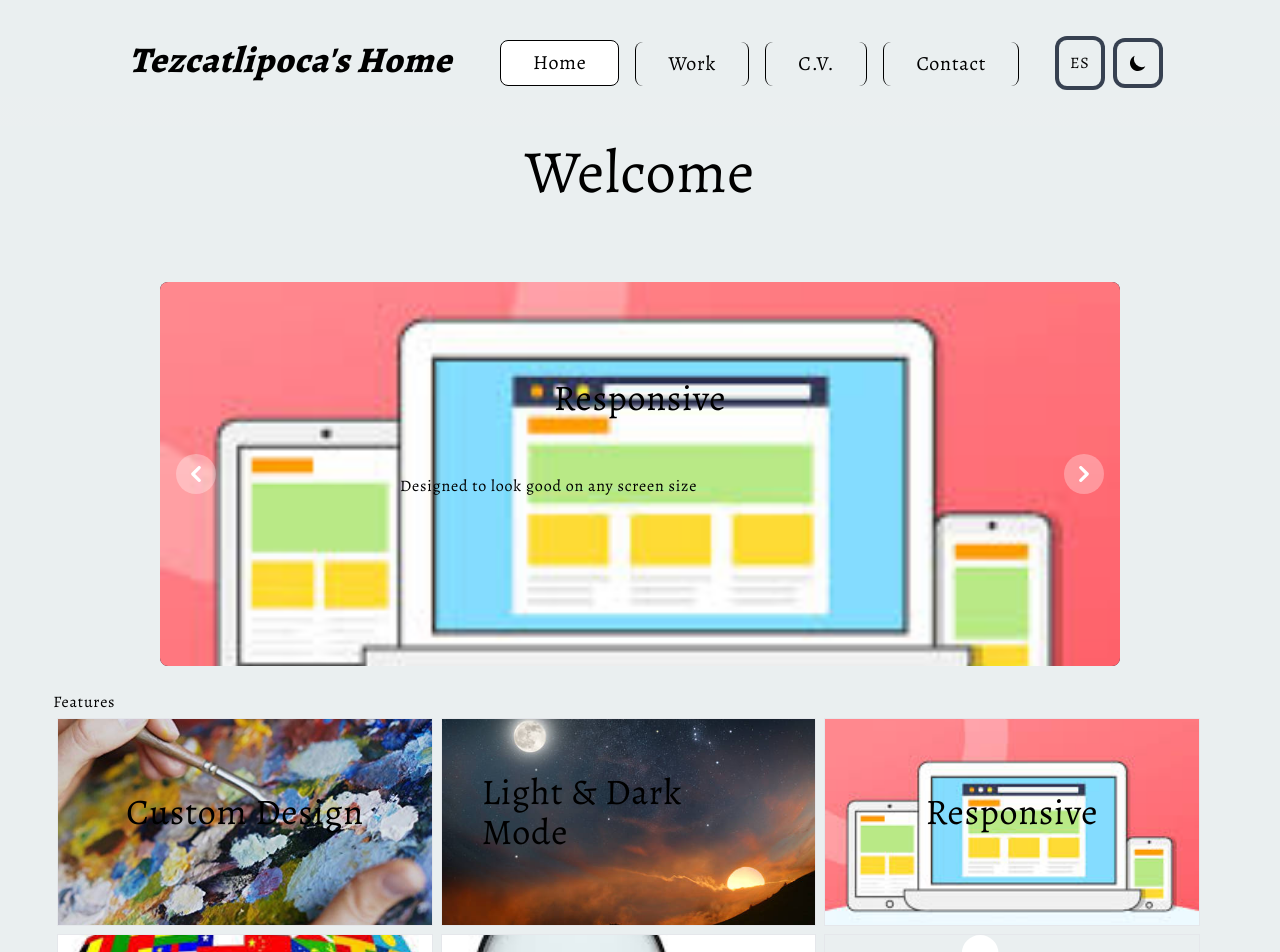
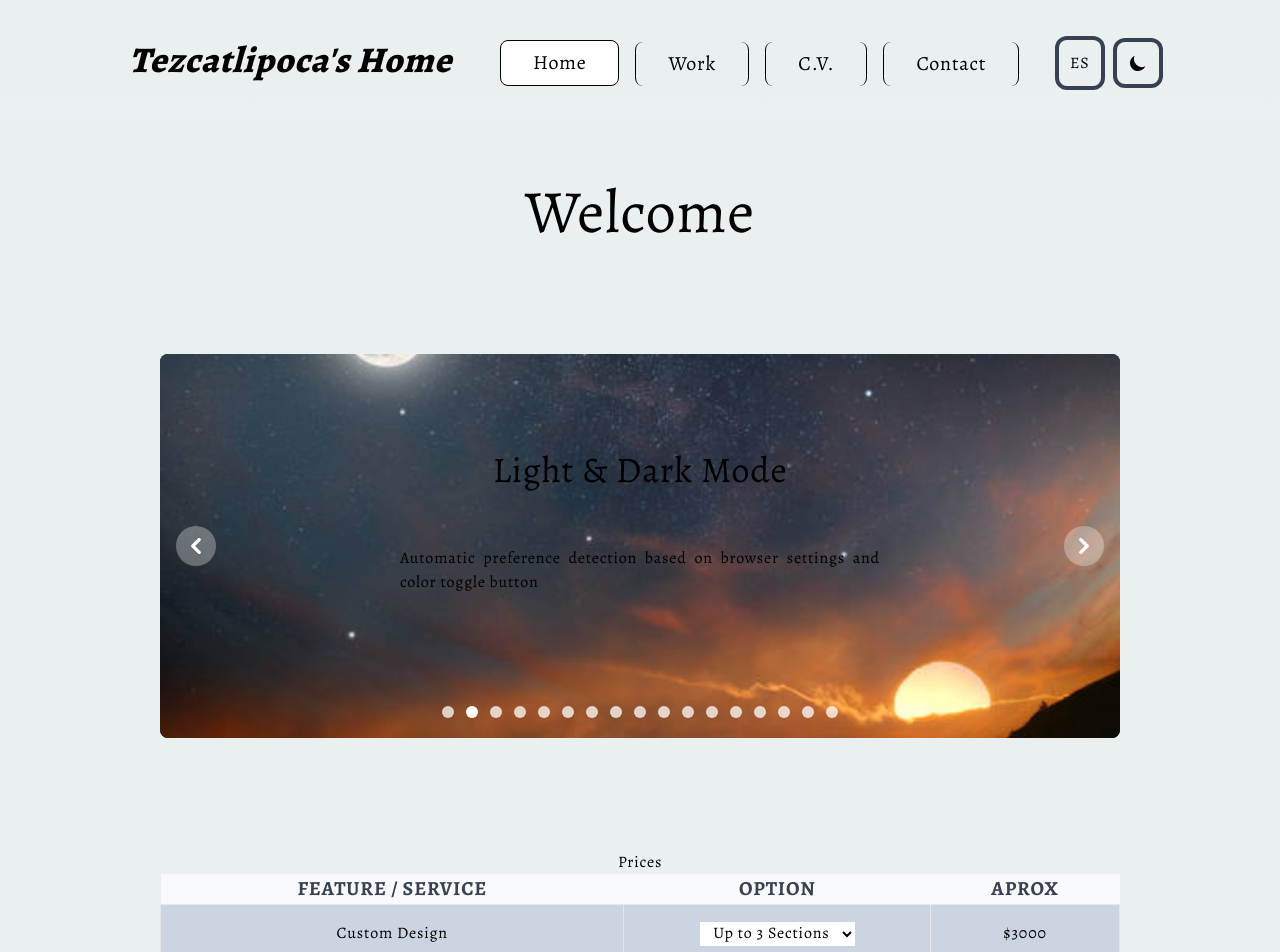
Before and after one commit to Tezcatlipoca0000/tez-web, a Next.js app: page /en in a window 1280 px wide. Shown: the top 952 px of the page. Built offline with nearby package versions, Linux system fonts and the light colour scheme.

Commit message:
carousel: implemented indicators and goto function

```diff
--- a/app/[locale]/components/Features.js
+++ b/app/[locale]/components/Features.js
@@ -12,129 +12,127 @@ import ecommBG from "@/public/ecommBG.jpg";
 import adsBG from "@/public/adsBG.jpg";
 import analBG from "@/public/analBG.png";
 import apiBG from "@/public/apiBG.jpg";
+import hostBG from "@/public/hostBG.jpg";
+import domBG from "@/public/domBG.jpg";
+import writeBG from "@/public/writeBG.jpg";
+import imgBG from "@/public/imgBG.jpg";
+import maintBG from "@/public/maintBG.jpg";
 import ArrowDown from "../icons/ArrowDown";
 import ArrowUp from "../icons/ArrowUp";
 import { useState, useEffect } from "react";
 import Image from "next/image";
 
+// ***************** TODO
+// *** Animate slides for carousel --> slideLeft {1: animate translatey-25%, ...} slideRight {...}
+// *** maybe add bounce animation to faqs
+
 export default function Features({ dictionary }) {
 
-    const [features, setFeatures] = useState({
-        list: false,
-        custom: true,
-        color: true,
-        resp: true,
-        inter: true,
-        seo: true,
-        accesib: true,
-        manage: true,
-        db: true,
-        ecom: true,
-        ads: true,
-        anal: true,
-        api: true
+    const bgImages = [customBG, colorModeBG, responsiveBG, interBG, seoBG, accesibBG, manageBG, dbBG, ecommBG, adsBG, analBG, apiBG, hostBG, domBG, writeBG, imgBG, maintBG];
+
+    const [position, setPosition] = useState({
+        "0": true,
+        "1": false,
+        "2": false,
+        "3": false,
+        "4": false,
+        "5": false,
+        "6": false,
+        "7": false,
+        "8": false,
+        "9": false,
+        "10": false,
+        "11": false,
+        "12": false,
+        "13": false,
+        "14": false,
+        "15": false,
+        "16": false,
     });
-    const [position, setPosition] = useState(0);
+
+    function prevCarousel() {
+        let newPositions = {...position},
+            currentPosition = 0;
+        for (const key in newPositions) {
+            if (newPositions[key]) {
+                currentPosition = key;
+                break;
+            }
+        }
+        let newPosition = currentPosition === '0' ? `${Object.keys(dictionary.Products).length - 1}` : `${Number(currentPosition) - 1}`;
+        newPositions[currentPosition] = false;
+        newPositions[newPosition] = true;
+        setPosition(newPositions);
+    }
+
+    function nextCarousel() {
+        let newPositions = {...position},
+            currentPosition = 0;
+        for (const key in newPositions) {
+            if (newPositions[key]) {
+                currentPosition = key;
+                break;
+            }
+        }
+        let newPosition = currentPosition === `${Object.keys(dictionary.Products).length - 1}` ? '0' : `${Number(currentPosition) + 1}`;
+        newPositions[currentPosition] = false;
+        newPositions[newPosition] = true;
+        setPosition(newPositions);
+    }
+
+    function gotoCarousel(e) {
+        let newPositions = {...position},
+            currentPosition = 0;
+        for (const key in newPositions) {
+            if (newPositions[key]) {
+                currentPosition = key;
+                break;
+            }
+        }
+        let newPosition = e.currentTarget.dataset.position;
+        newPositions[currentPosition] = false;
+        newPositions[newPosition] = true;
+        setPosition(newPositions);
+    }
 
     useEffect(()=>{
         const interval = setInterval(()=>{
-            let newPosition = position === Object.keys(dictionary.Features).length - 1 ? 0 : position + 1;
-            setPosition(newPosition);
+            nextCarousel();
          }, 3100);
         return () => clearInterval(interval);
     }, [position]);
 
-    const bgImages = [customBG, colorModeBG, responsiveBG, interBG, seoBG, accesibBG, manageBG, dbBG, ecommBG, adsBG, analBG, apiBG];
-
-    function toggleFeature(e, feature) {
-        const newFeatures = { ...features };
-        newFeatures[feature] = !features[feature]
-        setFeatures(newFeatures);
-        if (feature === 'list') {
-            document.getElementById('featuresList').classList.toggle('hidden');
-        } else {
-            let desc = e.currentTarget.lastElementChild;
-            desc.classList.toggle('descAppear');
-        }
-        let small = e.currentTarget;
-        if (small.classList.contains('featBtn')) {
-            if (small.classList.contains('bounceRight')) {
-                small.classList.remove('bounceRight');
-                small.classList.add('bounceLeft')
-            } else {
-                small.classList.remove('bounceLeft');
-                small.classList.add('bounceRight');
-            }
-        }
-    }
-
-    function prevCarousel() {
-        let newPosition = position === 0 ? Object.keys(dictionary.Features).length - 1 : position - 1;
-        setPosition(newPosition);
-    }
-
-    function nextCarousel() {
-        let newPosition = position === Object.keys(dictionary.Features).length - 1 ? 0 : position + 1;
-        setPosition(newPosition);
-    }
-
-    const carouselItems = Object.keys(dictionary.Features).map((key, idx) => {
+    const carouselItems = Object.keys(dictionary.Products).map((key, idx) => {
         return (
             <>
                 <div className={`absolute top-0 left-0 w-full h-full`} key={`carousel-img-${key}`}>
-                    { position === idx && <Image src={bgImages[idx]} alt={`${key} background image`} fill style={{objectFit: "cover"}} className={features[key] ? '' : 'blur-sm'} /> }
+                    { position[idx] && <Image src={bgImages[idx]} alt={`${key} background image`} fill style={{objectFit: "cover"}} /> }
                 </div>
                 <h3 className={`z-10 text-4xl absolute top-[25%]`} key={`carousel-title-${key}`}>
-                    {position === idx && dictionary.Features[key].title}
+                    {position[idx] && dictionary.Products[key].title}
                 </h3>
                 <p className="w-1/2 z-10 text-justify absolute top-[50%]" key={`carousel-desc-${key}`}>
-                    {position === idx && dictionary.Features[key].content}
+                    {position[idx] && dictionary.Products[key].content}
                 </p>
             </>
         );
     });
 
-    const renderedFeaturesBig = Object.keys(dictionary.Features).map((key, idx) => {
+    const carouselIndicators = Object.keys(dictionary.Products).map((key, idx) => {
         return (
-            <div className="featCard" onClick={(e) => toggleFeature(e, key)} key={`big-Features-${key}`}>
-                <div className="absolute top-0 left-0 w-full h-full overflow-hidden">
-                    {idx === 5 ? <AccesibIcon /> : <Image src={bgImages[idx]} alt={`${key} background image`} fill style={{objectFit: "cover"}} className={features[key] ? '' : 'blur-sm'} />}
-                </div>
-                <h3 className="z-10 text-4xl">
-                    {dictionary.Features[key].title}
-                </h3>
-                <p className="z-10 featDesc text-justify mt-5">
-                    {dictionary.Features[key].content}
-                </p>
-            </div>
-        );
-    });
-
-    const renderedFeaturesSmall = Object.keys(dictionary.Features).map((key) => {
-        return (
-            <li key={`small-Features-${key}`}>
-                <button className="featBtn" onClick={(e) => {toggleFeature(e, key);}}>
-                    <div className="flex items-center">
-                        {features[key] ? <ArrowDown width="2" /> : <ArrowUp width="2" />}
-                        <h3 className="ml-6">
-                            {dictionary.Features[key].title}
-                        </h3>
-                    </div>
-                    <p className="featDesc">
-                        {dictionary.Features[key].content}
-                    </p>
-                </button>
-            </li>
+            <button key={`carousel-indicator-${key}`} type="button" className={`w-3 h-3 rounded-full ${position[idx] ? 'bg-white' : 'bg-white/75'} hover:bg-white`} aria-current={position[idx] ? 'true' : 'false'} aria-label={`Slide ${idx + 1}`} data-position={`${idx}`} onClick={gotoCarousel}></button>
         );
     });
 
     return (
-        <>
+        <div className="relative flex justify-center items-center w-9/12 bg-slate-900 h-56 overflow-hidden rounded-lg md:h-96 my-14">
+
             {/* Carousel */}
-            <div className="relative flex justify-center items-center w-9/12 bg-slate-900 h-56 overflow-hidden rounded-lg md:h-96">
             <div className="relative w-full h-full flex flex-col justify-center items-center">
                 {carouselItems}
             </div>
+
+            {/* Controls */}
             <button type="button" className="absolute top-0 left-0 z-30 flex items-center justify-center h-full px-4 cursor-pointer group focus:outline-none" onClick={prevCarousel}>
                 <span className="inline-flex items-center justify-center w-10 h-10 rounded-full bg-white/30 group-hover:bg-white/50 dark:group-hover:bg-gray-800/60 group-focus:ring-4 group-focus:ring-white dark:group-focus:ring-gray-800/70 group-focus:outline-none">
                     <svg className="w-4 h-4 text-white dark:text-gray-800" aria-hidden="true" xmlns="http://www.w3.org/2000/svg" fill="none" viewBox="0 0 6 10">
@@ -151,28 +149,12 @@ export default function Features({ dictionary }) {
                     <span className="sr-only">Next</span>
                 </span>
             </button>
+
+            {/* Indicators */}
+            <div className="absolute z-30 flex space-x-3 -translate-x-1/2 bottom-5 left-1/2">
+                {carouselIndicators}
             </div>
 
-            {/* For larger screens */}
-            <div className="w-11/12 my-6 hidden lg:block">
-                <h2>Features</h2>
-                <div className="flex flex-wrap">
-                    {renderedFeaturesBig}
         </div>
-            </div>
-
-            {/* For smaller screens */}
-            <div className="w-screen my-6 flex flex-col justify-center items-center lg:hidden">
-                <button className="border rounded-lg w-full inline-flex justify-between text-2xl p-4" type="button" onClick={(e) => toggleFeature(e, 'list')}>
-                    <h2>Features</h2>
-                    {features["list"] ? <ArrowDown width="4" /> : <ArrowUp width="4" />}
-                </button>
-                <div id="featuresList" className="shadow w-11/12">
-                    <ul className="py-2 text-gray-700 dark:text-gray-200 divide-y divide-current rounded-lg">
-                        {renderedFeaturesSmall}
-                    </ul>
-                </div>
-            </div>
-        </>
     );
 }
--- a/app/[locale]/components/Prices.js
+++ b/app/[locale]/components/Prices.js
@@ -2,9 +2,7 @@
 import { useState, useEffect } from "react";
 
 export default function Prices({ dictionary }) {
-    const feats = Object.keys(dictionary.Features);
-    const servs = Object.keys(dictionary.Services);
-    const rows = [...feats, ...servs];
+    const rows = Object.keys(dictionary.Products);
     const keyList = {};
 
     rows.forEach((key) => keyList[key] = '--');
@@ -308,7 +306,7 @@ export default function Prices({ dictionary }) {
     });
 
     return (
-        <>
+        <div className="w-full flex flex-col justify-center items-center my-14">
             <h2>
                 {dictionary.Prices.title}
             </h2>
@@ -340,6 +338,6 @@ export default function Prices({ dictionary }) {
                     </tr>
                 </tfoot>
             </table>
-        </>
+        </div>
     );
 }
--- a/app/[locale]/page.js
+++ b/app/[locale]/page.js
@@ -16,17 +16,17 @@ export default async function Home({params}) {
         <main className='bg-inherit flex flex-col justify-center items-center'>
 
           {/* Title */}
-          <h1 className='text-center text-6xl my-4'>
+          <h1 className='text-center text-6xl my-14'>
             {dictionary.Home.welcome}
           </h1>
 
           {/* Subtitle */}
-          <h2 className='text-center text-2xl my-8 w-11/12'>
+          {/*<h2 className='text-center text-2xl my-14 w-11/12'>
+            subtitle
             {dictionary.Home.intro}
-          </h2>
+          </h2>*/}
 
           <Features dictionary={dictionary} />
-          <Services dictionary={dictionary} />
           <Prices dictionary={dictionary} />
           <FAQ dictionary={dictionary} />
           <Demos dictionary={dictionary} />
--- a/messages/en.json
+++ b/messages/en.json
@@ -10,7 +10,7 @@
         "welcome": "Welcome",
         "intro": ""
     },
-    "Features": {
+    "Products": {
         "custom": {
             "title": "Custom Design",
             "content": "Completely custom designes tailored for you and your bussiness"
@@ -58,9 +58,7 @@
         "api": {
             "title": "API Integration",
             "content": "Get your favourite Aplication Program Interface directly in your website"
-        }
-    },
-    "Services": {
+        },
         "host": {
             "title": "Hosting",
             "content": "Manage the hosting services for your website"
```
Lines whose indentation alone changed are shown as unchanged.
